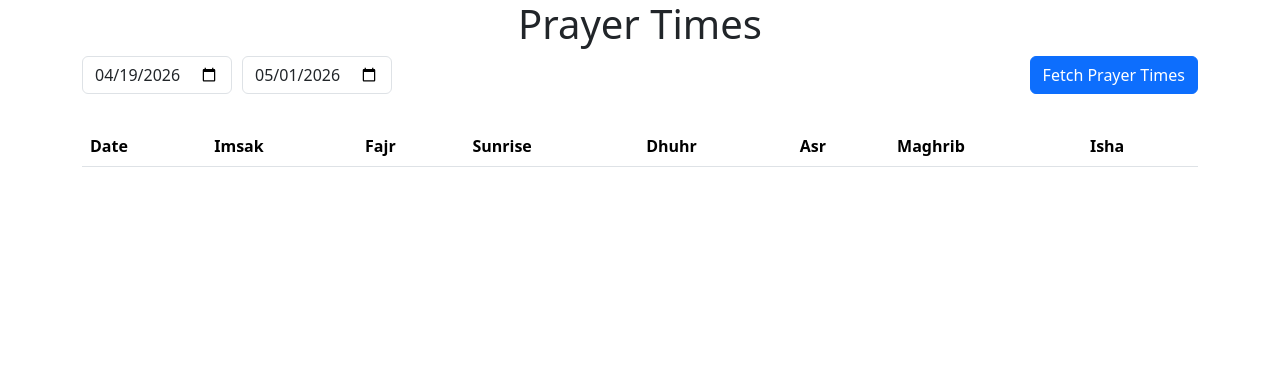
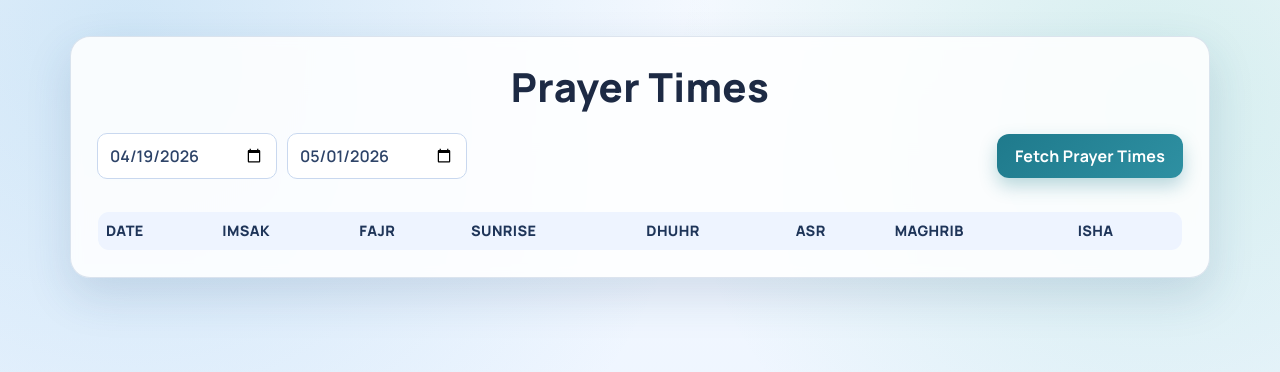
Before and after one commit to SabirSasgarov/Prayer-times-app, a plain HTML site: page index.html in a window 1280 px wide. Drawn offline with nearby package versions, Linux system fonts and the light colour scheme; no server answers.

Commit message:
finished prayer time app

```diff
--- a/assets/css/style.css
+++ b/assets/css/style.css
@@ -1,4 +1,150 @@
+@import url("https://fonts.googleapis.com/css2?family=Manrope:wght@400;500;600;700;800&display=swap");
+
+:root {
+    --bg-top: #f5f9ff;
+    --bg-bottom: #e8f2ff;
+    --surface: rgba(255, 255, 255, 0.86);
+    --surface-border: rgba(90, 126, 170, 0.2);
+    --heading: #1d2a44;
+    --text: #324567;
+    --accent: #1f7a8c;
+    --accent-hover: #186473;
+    --header: #eef4ff;
+    --row-alt: #f8fbff;
+    --shadow: 0 18px 45px rgba(34, 71, 120, 0.15);
+}
+
+* {
+    box-sizing: border-box;
+}
+
+body {
+    margin: 0;
+    min-height: 100vh;
+    font-family: "Manrope", sans-serif;
+    color: var(--text);
+    background:
+        radial-gradient(circle at 10% 5%, rgba(60, 155, 215, 0.2), transparent 42%),
+        radial-gradient(circle at 90% 12%, rgba(44, 181, 149, 0.16), transparent 35%),
+        linear-gradient(180deg, var(--bg-top) 0%, var(--bg-bottom) 100%);
+}
+
+.container {
+    margin-top: 36px;
+    margin-bottom: 36px;
+    padding: 26px;
+    border-radius: 20px;
+    border: 1px solid var(--surface-border);
+    background: var(--surface);
+    box-shadow: var(--shadow);
+    backdrop-filter: blur(6px);
+    overflow-x: auto;
+}
+
+h1 {
+    margin-bottom: 22px;
+    font-weight: 800;
+    letter-spacing: 0.4px;
+    color: var(--heading);
+}
+
 .time-filter {
-    width: 150px;
+    width: 180px;
     margin-right: 10px;
+    border-radius: 10px;
+    border: 1px solid #c9d8ef;
+    padding: 10px 12px;
+    font-weight: 600;
+    color: #2d4368;
+    transition: border-color 0.2s ease, box-shadow 0.2s ease;
 }
+
+.time-filter:focus {
+    border-color: #81a9d9;
+    box-shadow: 0 0 0 0.2rem rgba(60, 127, 196, 0.2);
+}
+
+#fetchButton {
+    border: 0;
+    border-radius: 12px;
+    background: linear-gradient(135deg, var(--accent), #2e90a2);
+    padding: 10px 18px;
+    font-weight: 700;
+    letter-spacing: 0.2px;
+    box-shadow: 0 8px 18px rgba(31, 122, 140, 0.3);
+    transition: transform 0.18s ease, box-shadow 0.18s ease, background 0.2s ease;
+}
+
+#fetchButton:hover {
+    background: linear-gradient(135deg, var(--accent-hover), #237e8f);
+    transform: translateY(-1px);
+    box-shadow: 0 10px 20px rgba(24, 100, 115, 0.32);
+}
+
+#fetchButton:active {
+    transform: translateY(0);
+}
+
+.table {
+    min-width: 760px;
+    margin-bottom: 0;
+    border-radius: 12px;
+    overflow: hidden;
+    border: 1px solid #d4e2f3;
+}
+
+.table thead th {
+    background: var(--header);
+    color: #1f3559;
+    border-bottom: 1px solid #d3e2f4;
+    font-size: 0.9rem;
+    font-weight: 800;
+    text-transform: uppercase;
+    letter-spacing: 0.4px;
+    white-space: nowrap;
+}
+
+.table tbody tr:nth-child(even) {
+    background-color: var(--row-alt);
+}
+
+.table tbody tr:hover {
+    background-color: #eef6ff;
+}
+
+.table tbody th,
+.table tbody td {
+    color: #2f486e;
+    font-weight: 600;
+    border-color: #deebf8;
+    white-space: nowrap;
+}
+
+@media (max-width: 768px) {
+    .container {
+        margin-top: 20px;
+        margin-bottom: 20px;
+        padding: 16px;
+        border-radius: 14px;
+    }
+
+    .d-flex.align-items-center.mb-3.justify-content-between {
+        flex-direction: column;
+        align-items: stretch !important;
+        gap: 10px;
+    }
+
+    .e-filters {
+        flex-direction: column;
+    }
+
+    .time-filter {
+        width: 100%;
+        margin-right: 0;
+        margin-bottom: 10px;
+    }
+
+    #fetchButton {
+        width: 100%;
+    }
+}
--- a/assets/js/script.js
+++ b/assets/js/script.js
@@ -1,27 +1,60 @@
 let dateInput1 = document.getElementById("dateInput dt-1");
 let dateInput2 = document.getElementById("dateInput dt-2");
 const fetchButton = document.getElementById("fetchButton");
+const tableBody = document.querySelector(".table tbody");
 
-const endOfMonth = new Date(new Date().getFullYear(), new Date().getMonth() + 1);
+
+const endOfMonth = new Date(
+  new Date().getFullYear(),
+  new Date().getMonth() + 1,
+);
 dateInput1.value = new Date().toISOString().split("T")[0];
 dateInput2.value = endOfMonth.toISOString().split("T")[0];
-
-formatDate();
+let startDate = allDates();
+formatDate(startDate);
 
 fetchButton.addEventListener("click", function () {
-    formatDate();
+  let dates = allDates();
+  tableBody.innerHTML = "";
+  formatDate(dates);
 });
 
-function formatDate() {
-const month = dateInput1.value.split("-")[1];
-const year = dateInput1.value.split("-")[0];
+function allDates() {
+  let firstYear = dateInput1.value.split("-")[0];
+  let firstMonth = dateInput1.value.split("-")[1];
+  let firstDay = parseInt(dateInput1.value.split("-")[2]);
+  let secondYear = dateInput2.value.split("-")[0];
+  let secondMonth = dateInput2.value.split("-")[1];
+  let secondDay = parseInt(dateInput2.value.split("-")[2]);
+  const startDate = new Date(firstYear, firstMonth - 1, firstDay);
+  const endDate = new Date(secondYear, secondMonth - 1, secondDay);
+
+  const dates = [];
+  for (
+    let date = new Date(startDate.getTime() + 86400000); // Add one day
+    date <= new Date(endDate.getTime() + 86400000);
+    date.setDate(date.getDate() + 1)
+  ) {
+    dates.push(new Date(date).toISOString().split("T")[0]);
+  }
+  return dates;
+}
+
+async function formatDate(dates) {
+  for (let i = 0; i < dates.length; i++) {
+    const dateParts = dates[i].split("-");
+    const year = dateParts[0];
+    const month = dateParts[1];
+    const day = dateParts[2];
+    await fetchPrayerTimes(year, month, day);
+  }
+}
+
+function fetchPrayerTimes(year, month, dayOfMonth) {
   const url1 = `https://ummahapi.com/api/prayer-times/month?lat=40.7128&lng=-74.006&month=${month}&year=${year}`;
-fetch(url1)
+  return fetch(url1)
     .then((response) => response.json())
     .then((data) => {
-    console.log("Prayer Times:", data);
-    const tableBody = document.querySelector(".table tbody");
-    tableBody.innerHTML = "";
       data.data.days.forEach((day) => {
         let date = day.date;
         let fajr = day.prayer_times.fajr.substring(0, 5);
@@ -32,7 +65,7 @@ fetch(url1)
         let isha = day.prayer_times.isha.substring(0, 5);
         let imsak = day.prayer_times.imsak.substring(0, 5);
         const row = document.createElement("tr");
-       if(new Date(date) >= new Date(dateInput1.value) && new Date(date) <= new Date(dateInput2.value)){
+        if (date == `${year}-${month}-${dayOfMonth}`) {
           row.innerHTML = `
         <th scope="row">${date}</th>
         <td>${imsak}</td>
```
Also changed, not shown: index.html (+1 -7 lines). Lines whose indentation alone changed are shown as unchanged.
